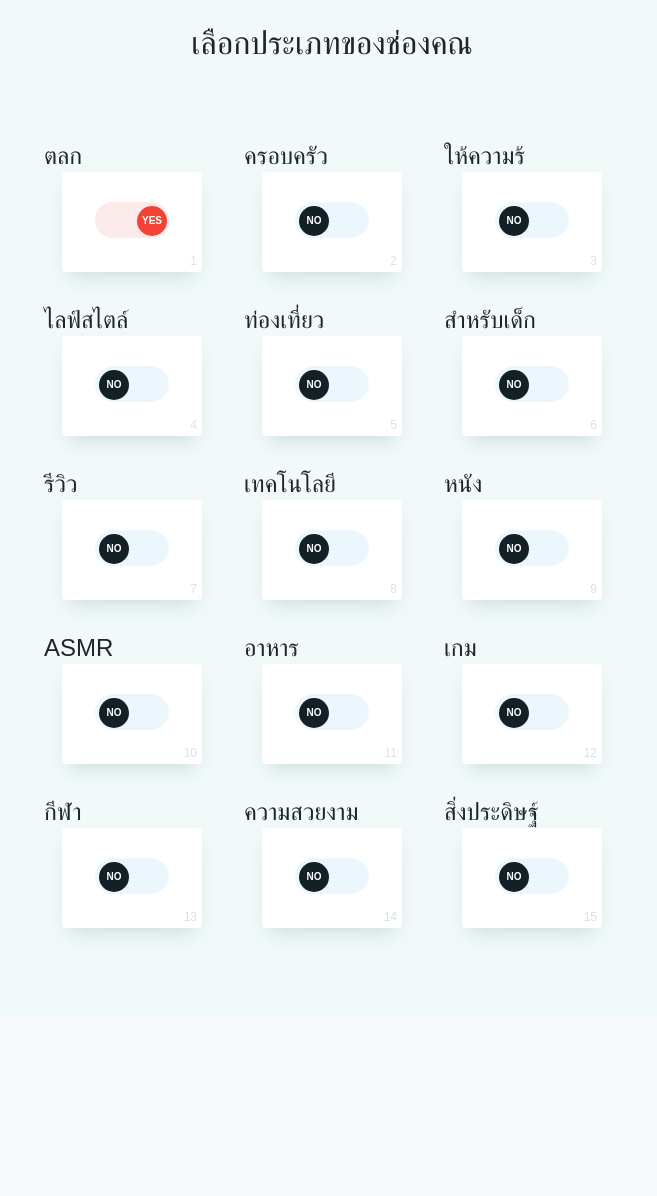
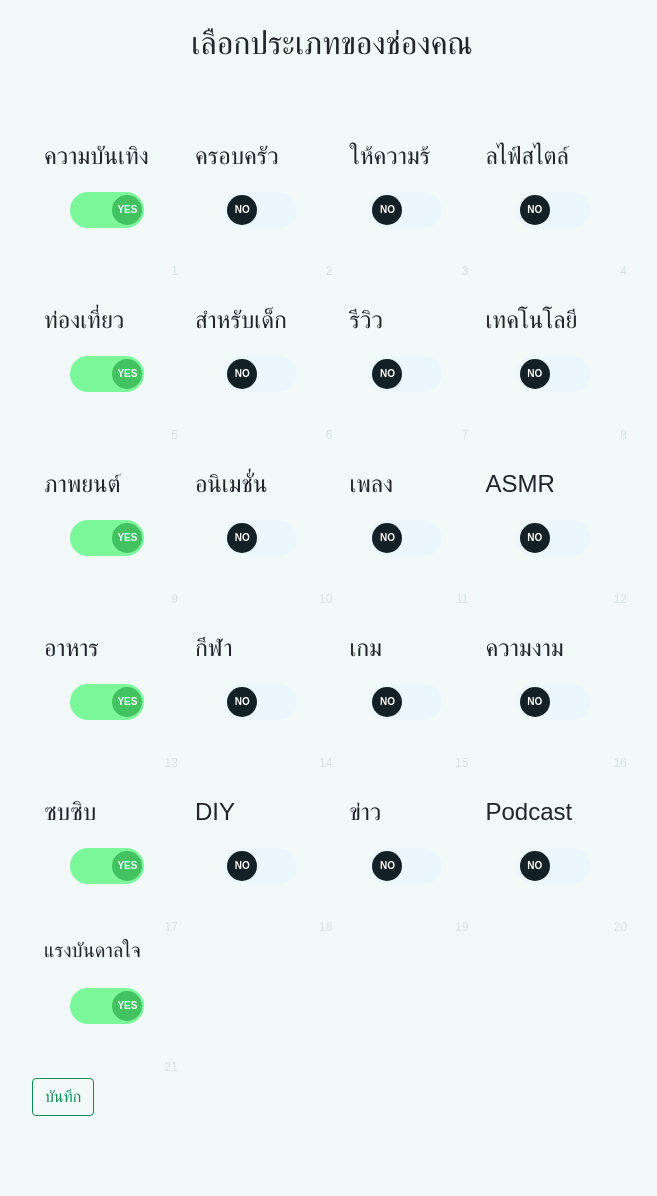
Before and after one commit to anatawa2/peerapatcode, a Flask app: page /tag in a window 1280 px wide. Shown: the part 56-1252 px from the top of the page, without its empty margins (308-965 px from the left). Before the commit the page ends 998 px from the top, so only its background shows below. Run offline with Flask 2, Linux system fonts and the light colour scheme.

Commit message:
update + many to many ( add/del )

```diff
--- a/app.py
+++ b/app.py
@@ -1,5 +1,5 @@
 from flask import Flask
-from  flask_sqlalchemy import  SQLAlchemy
+from flask_sqlalchemy import SQLAlchemy
 from config import Config
 
 
--- a/codes/auth.py
+++ b/codes/auth.py
@@ -1,6 +1,4 @@
-from flask import Blueprint
 from flask import render_template, request, flash, session, url_for, redirect
-from sqlalchemy.sql.expression import null
 from flask.views import View
 from views import Conn
 
@@ -73,7 +71,7 @@ class LoginForm(View):
                     error = 'Incorrect username.'
 
                 elif error is None:
-                    session['id'] = User.id
+                    session['id'] = User.user_id
                     session['loggedin'] = True
                     return render_template('/index.html')
 
--- a/main.py
+++ b/main.py
@@ -1,30 +1,44 @@
 from app import app, db
-import views
+from views import *
 from codes.profile import *
 from codes.auth import *
-from codes.landing import LandingView
+from sqlalchemy import delete
 
-
-app.add_url_rule('/landing', view_func=LandingView.as_view('landing'))
 
 # Register/Login
 app.add_url_rule('/', view_func=IndexView.as_view('index'))
 app.add_url_rule('/register', view_func=RoleRegister.as_view('register'))
 app.add_url_rule('/register/<role>', view_func=RoleRegister.pick_role)
-app.add_url_rule('/registered', view_func=RoleRegister.submit_role,methods = ["POST"])
-app.add_url_rule('/login', view_func=LoginForm.as_view('login'),methods = ["POST"])
+app.add_url_rule(
+    '/registered', view_func=RoleRegister.submit_role, methods=["POST"])
+app.add_url_rule(
+    '/login', view_func=LoginForm.as_view('login'), methods=["POST"])
 app.add_url_rule('/logout', view_func=LoginForm.logout)
 
 # Profile
 app.add_url_rule('/profile/', view_func=MyProfile.as_view('profile'))
-app.add_url_rule('/profile/update', view_func=UpdateProfile.as_view('update'),methods = ["POST"])
+app.add_url_rule('/profile/update',
+                 view_func=UpdateProfile.as_view('update'), methods=["POST"])
 app.add_url_rule('/search', view_func=SearchProfile.as_view('search'))
 app.add_url_rule('/tag', view_func=SearchByTag.as_view('tag'))
 app.add_url_rule('/visit', view_func=visit.as_view('visit'))
 
 
+db.create_all()
 
-db.create_all()
+
+def adds(a):
+
+    stmt = style.insert().values(user_id = session['id'], tag_id = a)
+    db.session.execute(stmt)
+    db.session.commit()
+
+def dels(a):
+    stmt = (delete(style).where( style.c.user_id == session['id'],style.c.tag_id == a))
+    db.session.execute(stmt)
+    db.session.commit()
+
+
 
 if __name__ == '__main__':
     app.run()
--- a/static/checkbox.css
+++ b/static/checkbox.css
@@ -1,5 +1,3 @@
-/* CSS rules are kept repetitive so that you can get CSS rules for each button easily :) */
-
 *
 {
     user-select: none;
@@ -39,15 +37,15 @@ body
     height: 140px;
     box-sizing: border-box;
 }
-
+/*
 .button-cover
 {
-    height: 100px;
+    height: 50px;
     margin: 30px;
     background-color: #fff;
     box-shadow: 0 10px 20px -8px #c5d6d6;
     border-radius: 4px;
-}
+} */
 
 .button-cover:before
 {
@@ -120,7 +118,7 @@ body
 #button-8 .knobs:before, #button-8 .knobs:after, #button-8 .knobs span
 {
     position: absolute;
-    top: 4px;
+    top: 3px;
     width: 30px;
     height: 10px;
     font-size: 10px;
@@ -143,8 +141,8 @@ body
 {
     content: 'YES';
     left: 42px;
-    color: #fff;
-    background-color: #f44336;
+    color: rgb(255, 255, 255);
+    background-color: #43c262;
     opacity: 0;
 }
 
@@ -172,7 +170,7 @@ body
 
 #button-8 .checkbox:checked + .knobs span
 {
-    background-color: #fcebeb;
+    background-color: #7cf89b;
     transform: scale(4);
 }
 
--- a/templates/tag.html
+++ b/templates/tag.html
@@ -7,11 +7,11 @@
 <br>
 <h2 align='center'>เลือกประเภทของช่องคณ</h2>
 
-
+<form action="">
     <div id="app-cover">
         <div class="row">
             <div class="toggle-button-cover">
-            <h4> ตลก</h4>
+                <h4> ความบันเทิง</h4>
                 <div class="button-cover">
                     <div class="button r" id="button-8">
                         <input type="checkbox" class="checkbox" checked>
@@ -46,11 +46,8 @@
                     </div>
                 </div>
             </div>
-
-    </div><br>
-    <div class="row">
             <div class="toggle-button-cover">
-            <h4>ไลฟ์สไตล์</h4>
+                <h4>ลไฟ์สไตล์</h4>
                 <div class="button-cover">
                     <div class="button r" id="button-8">
                         <input type="checkbox" class="checkbox">
@@ -61,8 +58,23 @@
                     </div>
                 </div>
             </div>
+        </div>
+        <br>
+        <div class="row">
             <div class="toggle-button-cover">
-            <h4>ท่องเที่ยว</h4>
+                <h4> ท่องเที่ยว</h4>
+                <div class="button-cover">
+                    <div class="button r" id="button-8">
+                        <input type="checkbox" class="checkbox" checked>
+                        <div class="knobs">
+                            <span></span>
+                        </div>
+                        <div class="layer"></div>
+                    </div>
+                </div>
+            </div>
+            <div class="toggle-button-cover">
+                <h4> สำหรับเด็ก</h4>
                 <div class="button-cover">
                     <div class="button r" id="button-8">
                         <input type="checkbox" class="checkbox">
@@ -73,21 +85,6 @@
                     </div>
                 </div>
             </div>
-        <div class="toggle-button-cover">
-            <h4>สำหรับเด็ก</h4>
-            <div class="button-cover">
-                <div class="button r" id="button-8">
-                    <input type="checkbox" class="checkbox">
-                    <div class="knobs">
-                        <span></span>
-                    </div>
-                    <div class="layer"></div>
-                </div>
-            </div>
-        </div>
-
-    </div><br>
-    <div class="row">
             <div class="toggle-button-cover">
                 <h4>รีวิว</h4>
                 <div class="button-cover">
@@ -112,8 +109,23 @@
                     </div>
                 </div>
             </div>
+        </div>
+        <br>
+        <div class="row">
             <div class="toggle-button-cover">
-            <h4>หนัง</h4>
+                <h4> ภาพยนต์</h4>
+                <div class="button-cover">
+                    <div class="button r" id="button-8">
+                        <input type="checkbox" class="checkbox" checked>
+                        <div class="knobs">
+                            <span></span>
+                        </div>
+                        <div class="layer"></div>
+                    </div>
+                </div>
+            </div>
+            <div class="toggle-button-cover">
+                <h4> อนิเมชั่น</h4>
                 <div class="button-cover">
                     <div class="button r" id="button-8">
                         <input type="checkbox" class="checkbox">
@@ -124,9 +136,18 @@
                     </div>
                 </div>
             </div>
-
-    </div><br>
-    <div class="row">
+            <div class="toggle-button-cover">
+                <h4>เพลง</h4>
+                <div class="button-cover">
+                    <div class="button r" id="button-8">
+                        <input type="checkbox" class="checkbox">
+                        <div class="knobs">
+                            <span></span>
+                        </div>
+                        <div class="layer"></div>
+                    </div>
+                </div>
+            </div>
             <div class="toggle-button-cover">
                 <h4>ASMR</h4>
                 <div class="button-cover">
@@ -139,8 +160,23 @@
                     </div>
                 </div>
             </div>
+        </div>
+        <br>
+        <div class="row">
             <div class="toggle-button-cover">
-            <h4>อาหาร</h4>
+                <h4> อาหาร</h4>
+                <div class="button-cover">
+                    <div class="button r" id="button-8">
+                        <input type="checkbox" class="checkbox" checked>
+                        <div class="knobs">
+                            <span></span>
+                        </div>
+                        <div class="layer"></div>
+                    </div>
+                </div>
+            </div>
+            <div class="toggle-button-cover">
+                <h4> กีฬา</h4>
                 <div class="button-cover">
                     <div class="button r" id="button-8">
                         <input type="checkbox" class="checkbox">
@@ -163,11 +199,35 @@
                     </div>
                 </div>
             </div>
-
-    </div><br>
+            <div class="toggle-button-cover">
+                <h4>ความงาม</h4>
+                <div class="button-cover">
+                    <div class="button r" id="button-8">
+                        <input type="checkbox" class="checkbox">
+                        <div class="knobs">
+                            <span></span>
+                        </div>
+                        <div class="layer"></div>
+                    </div>
+                </div>
+            </div>
+        </div>
+        <br>
         <div class="row">
             <div class="toggle-button-cover">
-            <h4>กีฬา</h4>
+                <h4> ซบซิบ</h4>
+                <div class="button-cover">
+                    <div class="button r" id="button-8">
+                        <input type="checkbox" class="checkbox" checked>
+                        <div class="knobs">
+                            <span></span>
+                        </div>
+                        <div class="layer"></div>
+                    </div>
+                </div>
+            </div>
+            <div class="toggle-button-cover">
+                <h4> DIY</h4>
                 <div class="button-cover">
                     <div class="button r" id="button-8">
                         <input type="checkbox" class="checkbox">
@@ -179,7 +239,7 @@
                 </div>
             </div>
             <div class="toggle-button-cover">
-            <h4>ความสวยงาม</h4>
+                <h4> ข่าว</h4>
                 <div class="button-cover">
                     <div class="button r" id="button-8">
                         <input type="checkbox" class="checkbox">
@@ -191,7 +251,7 @@
                 </div>
             </div>
             <div class="toggle-button-cover">
-            <h4>สิ่งประดิษฐ์</h4>
+                <h4>Podcast</h4>
                 <div class="button-cover">
                     <div class="button r" id="button-8">
                         <input type="checkbox" class="checkbox">
@@ -202,10 +262,27 @@
                     </div>
                 </div>
             </div>
-
+        </div>
+        <div class="row">
+            <div class="toggle-button-cover">
+                <h5> แรงบันดาลใจ</h5>
+                <div class="button-cover">
+                    <div class="button r" id="button-8">
+                        <input type="checkbox" class="checkbox" checked>
+                        <div class="knobs">
+                            <span></span>
+                        </div>
+                        <div class="layer"></div>
+                    </div>
+                </div>
+            </div>
         </div>
 
-</div>
+         <button type="submit" class="btn btn-outline-success">บันทึก</button>
+
+
+
+</form>
 
 
 {% endblock %}
--- a/views.py
+++ b/views.py
@@ -22,11 +22,11 @@ class Conn():
         db.session.commit()
 
     def toProfile(a):
-        profile = db.session.query(User).filter(User.id == a).first()
+        profile = db.session.query(User).filter(User.user_id == a).first()
         return profile
 
     def toUpdate(a, b, c, d, e):
-        updated = db.session.query(User).filter(User.id == a).first()
+        updated = db.session.query(User).filter(User.user_id == a).first()
         updated.fullname = b
         updated.desc = c
         updated.phone = d
```
Also changed, not shown: codes/landing.py (deleted, +0 -10 lines), codes/profile.py (+28 -2 lines), models.py (+14 -9 lines), static/API.js (+36 -23 lines), templates/visit.html (+10 -55 lines), dbnaja.db. Lines whose indentation alone changed are shown as unchanged.
